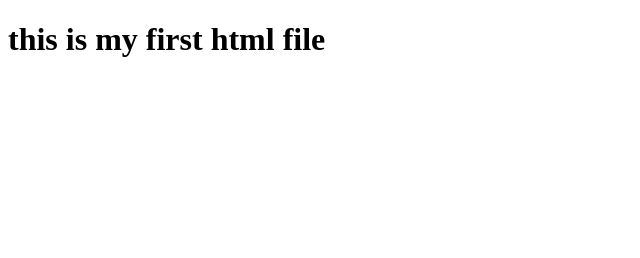
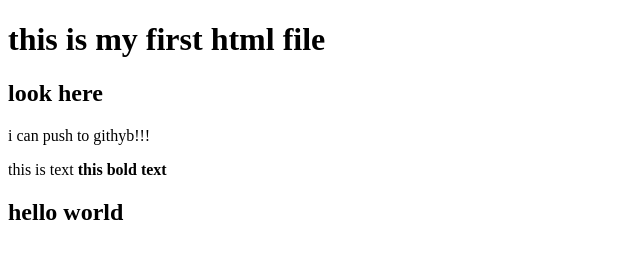
Before and after one commit to muhammadyunus27472/web1, a plain HTML site: page index.html in a window 1280 px wide. Shown: the whole page, without its empty margins (0-640 px from the left). Drawn offline with Linux system fonts and the light colour scheme.

Commit message:
learnd github

```diff
--- a/index.html
+++ b/index.html
@@ -8,5 +8,10 @@
 </head>
 <body>
     <h1>this is my first html file</h1>
+    <h2>look here</h2>
+    <p>i can push to githyb!!!</p>
+    <span>this is text</span>
+    <b>this bold text</b>
+    <h2>hello world</h2>
 </body>
 </html>
```
